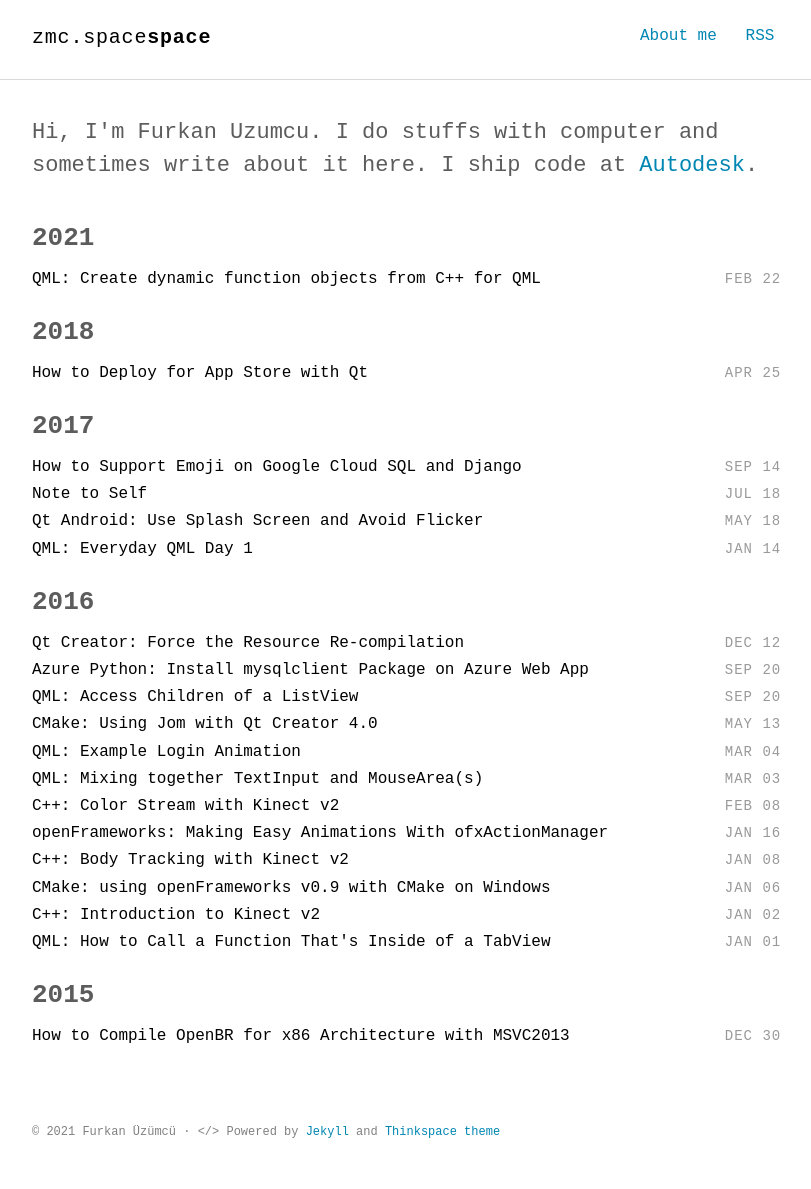
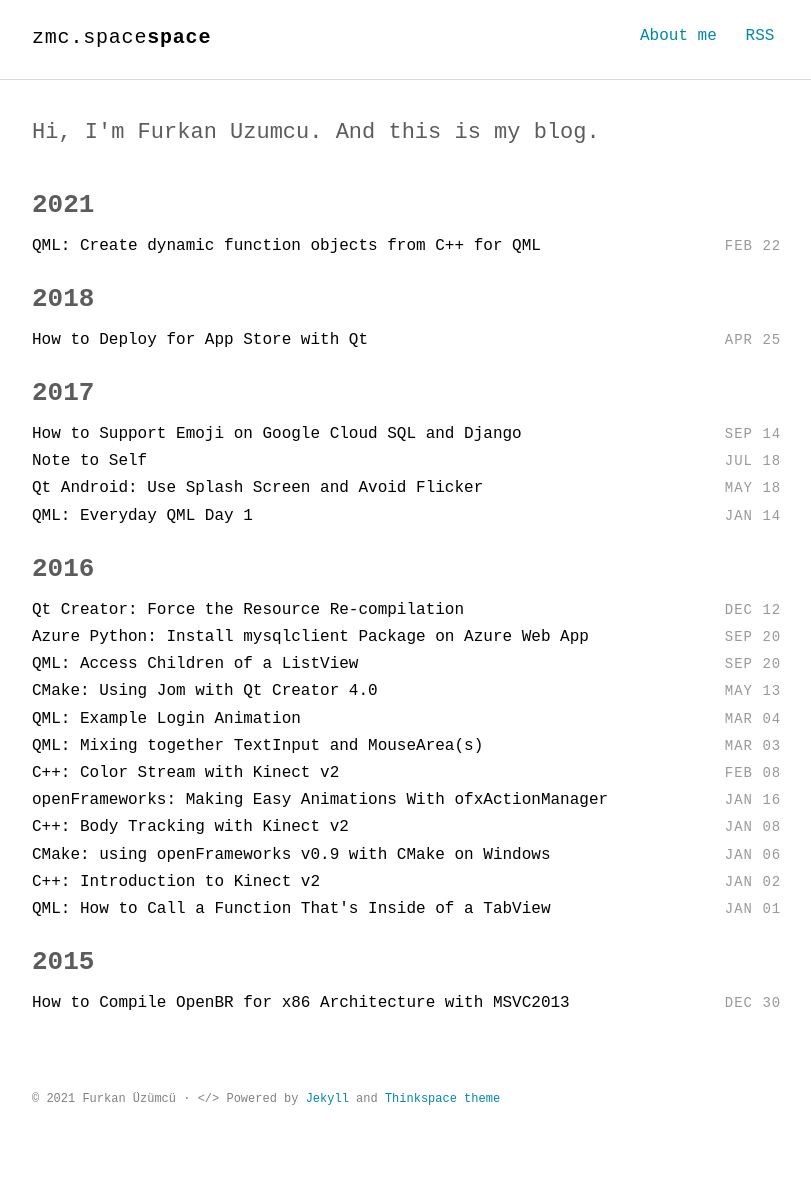
Before and after one commit to Furkanzmc/furkanzmc.github.io, a Jekyll site: the page built from index.html, in a window 1280 px wide. Shown: the whole page, without its empty margins (232-1043 px from the left). Built offline with Jekyll 4.4.1, drawn with Linux system fonts in a browser that asks for light colours; some web fonts are replaced; after the commit the page ends 1156 px from its top, so only the background shows below that.

Commit message:
Update intro

```diff
--- a/_includes/intro.html
+++ b/_includes/intro.html
@@ -1,5 +1,5 @@
 <section class="intro">
   <div class="container">
-    <p class="lead">Hi, I'm Furkan Uzumcu. I do stuffs with computer and sometimes write about it here. I ship code at <a href="#">Autodesk</a>.</p>
+    <p class="lead">Hi, I'm Furkan Uzumcu. And this is my blog.</p>
   </div>
 </section>
```
